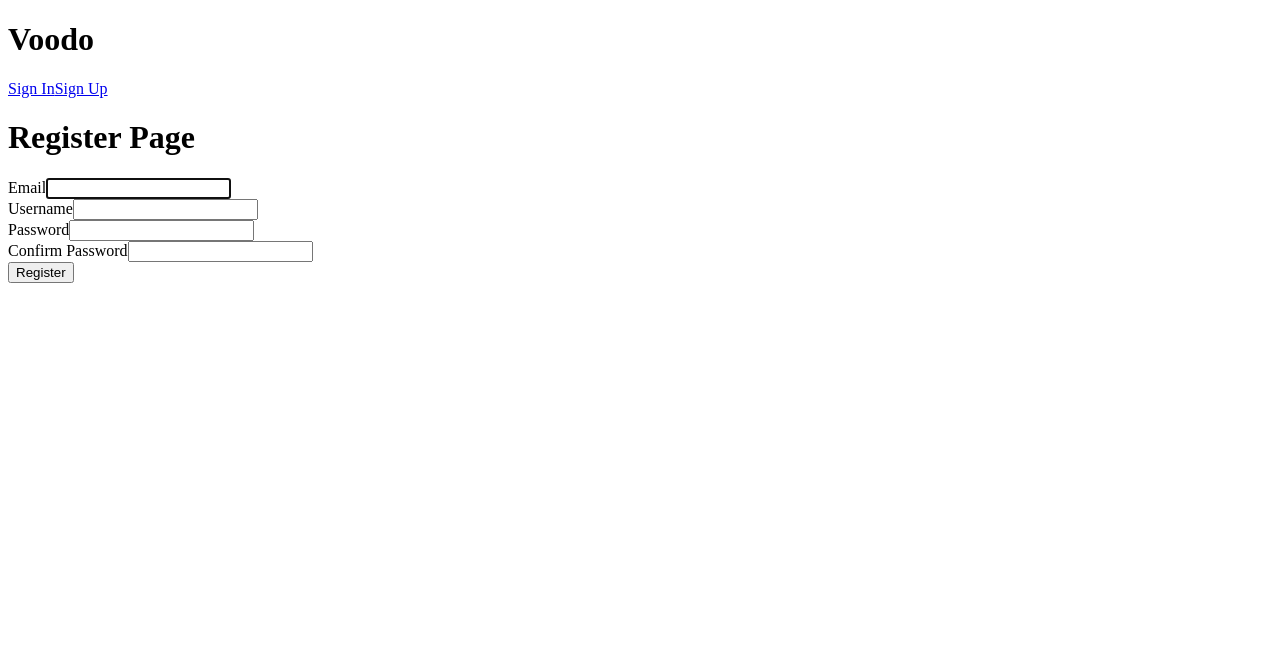
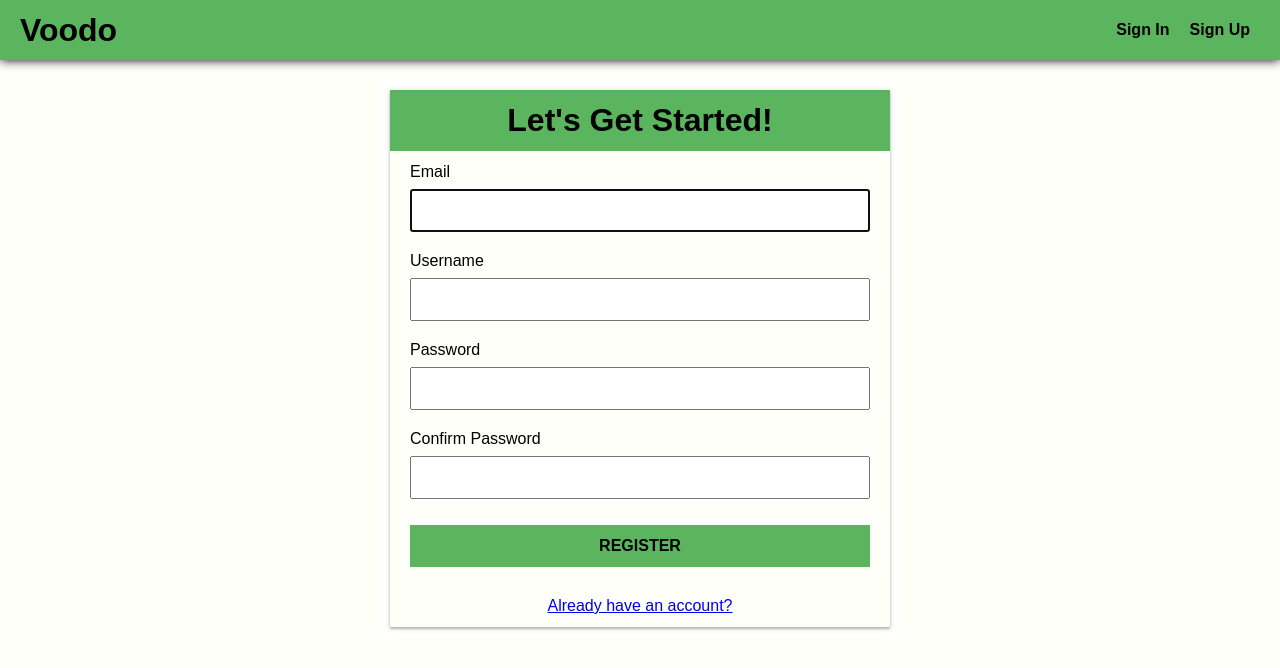
Before and after one commit to chumnend/voodo-app, a Vue app: page /register in a window 1280 px wide. Shown: the top 668 px of the page. Built offline with nearby package versions, Linux system fonts and the light colour scheme; no server answers.

Commit message:
styled app

```diff
--- a/package.json
+++ b/package.json
@@ -1,6 +1,6 @@
 {
   "name": "voodo-app",
-  "version": "0.1.0",
+  "version": "1.0.0",
   "private": true,
   "scripts": {
     "start": "npm run serve",
--- a/public/index.html
+++ b/public/index.html
@@ -5,6 +5,12 @@
     <meta http-equiv="X-UA-Compatible" content="IE=edge">
     <meta name="viewport" content="width=device-width,initial-scale=1.0">
     <link rel="icon" href="<%= BASE_URL %>favicon.ico">
+    <link rel="stylesheet"
+      href="https://cdnjs.cloudflare.com/ajax/libs/font-awesome/5.13.1/css/all.min.css"
+      integrity="sha512-xA6Hp6oezhjd6LiLZynuukm80f8BoZ3OpcEYaqKoCV3HKQDrYjDE1Gu8ocxgxoXmwmSzM4iqPvCsOkQNiu41GA=="
+      crossorigin="anonymous"
+    />
+
     <title>Voodo</title>
   </head>
   <body>
--- a/src/App.vue
+++ b/src/App.vue
@@ -1,15 +1,15 @@
 <template>
   <div class="app">
-    <header>
-      <h1>Voodo</h1>
+    <header class="navbar">
+      <h1 class="navbar-brand">Voodo</h1>
 
-      <div v-if="!isAuth">
+      <nav class="navbar-nav" v-if="!isAuth">
         <router-link to="/login">Sign In</router-link>
         <router-link to="/register">Sign Up</router-link>
-      </div>
-      <div v-else>
+      </nav>
+      <nav class="navbar-nav" v-else>
         <button v-on:click="logout">Log Out</button>
-      </div>
+      </nav>
     </header>
 
     <router-view
@@ -29,7 +29,7 @@ export default{
     };
   },
   mounted() {
-    if(localStorage.getItem('jwt') !== null) {
+    if(window.localStorage.getItem('jwt') !== null) {
       this.isAuth = true;
     }
   },
@@ -42,11 +42,11 @@ export default{
           password
         });
 
-        localStorage.setItem('id', res.data.id);
-        localStorage.setItem('username', res.data.username);
-        localStorage.setItem('jwt', res.data.token);
+        window.localStorage.setItem('id', res.data.id);
+        window.localStorage.setItem('username', res.data.username);
+        window.localStorage.setItem('jwt', res.data.token);
 
-        if(localStorage.getItem('jwt') !== null) {
+        if(window.localStorage.getItem('jwt') !== null) {
           this.isAuth = true;
           this.$router.push('/');
         }
@@ -62,11 +62,11 @@ export default{
           password,
         });
 
-        localStorage.setItem('id', res.data.id);
-        localStorage.setItem('username', res.data.username);
-        localStorage.setItem('jwt', res.data.token);
+        window.localStorage.setItem('id', res.data.id);
+        window.localStorage.setItem('username', res.data.username);
+        window.localStorage.setItem('jwt', res.data.token);
 
-        if(localStorage.getItem('jwt') !== null) {
+        if(window.localStorage.getItem('jwt') !== null) {
           this.isAuth = true;
           this.$router.push('/');
         }
@@ -76,7 +76,7 @@ export default{
     },
 
     logout() {
-      localStorage.clear();
+      window.localStorage.clear();
       this.isAuth = false;
       this.$router.push('/login');
     },
@@ -84,4 +84,50 @@ export default{
 };
 </script>
 
-<style scoped></style>
+<style scoped>
+  .navbar {
+    width: 100%;
+    height: 60px;
+    background: #5bb55e;
+    position: fixed;
+    top: 0;
+    left: 0;
+    right: 0;
+    display: flex;
+    justify-content: space-between;
+    align-items: center;
+    box-shadow: 0 0 10px 0 black;
+  }
+
+  .navbar * {
+    display: inline;
+  }
+
+  .navbar-brand {
+    margin: 0 20px;
+    padding: 0;
+  }
+
+  .navbar-nav {
+    margin: 0 20px;
+    display: flex;
+  }
+
+  .navbar-nav a {
+    margin: 10px;
+    color: black;
+    text-decoration: none;
+    font-weight: bold;
+  }
+
+  .navbar-nav button {
+    background: none;
+    border: none;
+    margin: 10px;
+    padding: 0;
+    font-size: 1rem;
+    font-family: sans-serif;
+    font-weight: bold;
+    cursor: pointer;
+  }
+</style>
--- a/src/components/TodoItem.vue
+++ b/src/components/TodoItem.vue
@@ -1,15 +1,15 @@
 <template>
   <li class="todo-item">
-    <div class="content" v-if="!editing">
-      <input type="checkbox" @click="handleToggle"/>
-      <p>{{ content }}</p>
-      <button @click="toggleEdit">Edit</button>
-      <button @click="handleDelete">Delete</button>
+    <div v-if="!editing">
+      <input type="checkbox" class="checkbox" v-model="checked" @click="handleToggle">
+      <p class="content">{{ content }}</p>
+      <button @click="toggleEdit"><i class="fas fa-edit"></i></button>
+      <button @click="handleDelete"><i class="fas fa-trash"></i></button>
     </div>
-    <div class="edit-bar" v-else>
-      <input type="text" v-model="editedContent"/>
-      <button @click="handleUpdate">Submit</button>
-      <button @click="toggleEdit">Cancel</button>
+    <div v-else>
+      <input class="text" type="text" v-model="editedContent"/>
+      <button @click="handleUpdate"><i class="fas fa-check"></i></button>
+      <button @click="toggleEdit"><i class="fas fa-times"></i></button>
     </div>
   </li>
 </template>
@@ -24,6 +24,7 @@
     },
     data() {
       return {
+        checked: this.completed,
         editedContent: '',
         editing: false,
       };
@@ -53,21 +54,36 @@
 </script>
 
 <style scoped>
-  .content {
+  .todo-item {
+    width: 100%;
+  }
+
+  div {
     display: flex;
     align-items: center;
   }
 
-  .content button {
-    height: 20px;
+  .checkbox {
+    min-width: 25px;
+    min-height: 25px;
   }
 
-  .edit-bar {
-    display: flex;
-    align-items: center;
+  .content {
+    padding: 6px 12px;
+    word-wrap: break-word;
+    overflow: hidden;
+    flex-grow: 1;
   }
 
-  .edit-bar button {
-    height: 20px;
+  .text {
+    flex-grow: 1;
+  }
+
+  div button {
+    background: none;
+    border: none;
+    cursor: pointer;
+    outline: none;
+    font-size: 16px;
   }
 </style>
--- a/src/main.js
+++ b/src/main.js
@@ -2,6 +2,7 @@ import Vue from 'vue';
 import App from './App.vue';
 import router from './router';
 import axios from 'axios';
+import './styles.css';
 
 Vue.prototype.$http = axios;
 
--- /dev/null
+++ b/src/styles.css
@@ -0,0 +1,25 @@
+body {
+  margin: 0;
+  margin-top: 60px;
+  padding: 30px;
+  height: 125vh;
+  background: #fffffa;
+  font-family: sans-serif;
+}
+
+ul {
+  list-style: none;
+  margin: 0;
+  padding: 0;
+}
+
+p {
+  margin: 0;
+  padding: 0;
+}
+
+@media screen and (max-width: 600px) {
+  body {
+    padding: 0;
+  }
+}
--- a/src/views/Register.vue
+++ b/src/views/Register.vue
@@ -1,24 +1,34 @@
 <template>
   <div class="register">
-    <h1>Register Page</h1>
     <form @submit.prevent="handleSubmit">
-      <div>
+     <header class="form-header">
+        <h1>Let's Get Started!</h1>
+      </header>
+
+      <div class="form-group">
         <label for="email">Email</label>
         <input id="email" type="email" v-model="email" required autofocus>
       </div>
-      <div>
+      <div class="form-group">
         <label for="username">Username</label>
         <input id="username" type="text" v-model="username" required autofocus>
       </div>
-      <div>
+      <div class="form-group">
         <label for="password">Password</label>
         <input id="password" type="password" v-model="password" required autofocus>
       </div>
-      <div>
+      <div class="form-group">
         <label for="password2">Confirm Password</label>
         <input id="password2" type="password" v-model="password2" required autofocus>
       </div>
-      <button type="submit">Register</button>
+
+      <div class="container">
+        <button type="submit">Register</button>
+      </div>
+
+      <div class="container">
+        <a href="#">Already have an account?</a>
+      </div>
     </form>
   </div>
 </template>
@@ -54,4 +64,70 @@
   };
 </script>
 
-<style scoped></style>
+<style scoped>
+  form {
+    width: 500px;
+    margin: 0 auto;
+    box-shadow:
+        0 2px 2px rgba(0,0,0,0.2),
+        0 1px 5px rgba(0,0,0,0.2),
+        0 0 0 12px rgba(255,255,255,0.4);
+  }
+
+  .form-header {
+    text-align: center;
+    background: #5bb55e;
+    padding: 12px 0;
+  }
+
+  h1 {
+    margin: 0;
+    padding: 0;
+  }
+
+  .form-group {
+    margin: 12px 0;
+    padding: 0 20px;
+  }
+
+  .form-group input {
+    width: 100%;
+    margin: 8px 0;
+    padding: 12px 20px;
+    box-sizing: border-box;
+  }
+
+  button {
+    width: 100%;
+    padding: 12px 20px;
+    background: #5bb55e;
+    border: none;
+    text-transform: uppercase;
+    font-size: 16px;
+    font-weight: bold;
+    cursor: pointer;
+  }
+
+  .container {
+    margin: 12px 0;
+    padding: 6px 20px;
+    text-align: center;
+  }
+
+  .container a {
+    display: block;
+    margin: 6px 0;
+  }
+
+  @media screen and (max-width: 600px) {
+    form {
+      padding-top: 30px;
+      width: 100%;
+      box-shadow: none;
+    }
+
+    .form-header {
+      background: white;
+    }
+  }
+</style>
--- a/src/views/Todo.vue
+++ b/src/views/Todo.vue
@@ -1,7 +1,9 @@
 <template>
   <div class="todo">
-    <h1>Todo Page</h1>
-
+    <p v-if="isEmpty" class="message">
+      You currently have no lists! Get started by pressing the add button.
+    </p>
+    <div v-else class="container">
       <todo-list
         v-for="todoList in todoLists"
         v-bind:key="todoList.id"
@@ -11,8 +13,9 @@
         @update:list="updateTodoList"
         @delete:list="deleteTodoList"
       />
+    </div>
 
-    <button @click="addTodoList">Add List</button>
+    <button @click="addTodoList">+</button>
   </div>
 </template>
 
@@ -29,6 +32,11 @@
         url: process.env.VUE_APP_API,
         todoLists: [],
       };
+    },
+    computed: {
+      isEmpty() {
+        return this.todoLists.length === 0;
+      }
     },
     mounted() {
       this.getTodoLists();
@@ -103,4 +111,40 @@
   };
 </script>
 
-<style scoped></style>
+<style scoped>
+  .todo {
+    width: 100%;
+  }
+
+  .container {
+    display: grid;
+    grid-template-columns: 1fr 1fr;
+    grid-gap: 10px;
+  }
+
+  .message {
+    margin: 0 auto;
+    text-align: center;
+  }
+
+  button {
+    width: 50px;
+    height: 50px;
+    position: fixed;
+    right: 30px;
+    bottom: 20px;
+    border: none;
+    border-radius: 50%;
+    box-shadow: 2px 2px 5px 2px #919191;
+    background: #5bb55e;
+    font-size: 40px;
+    cursor: pointer;
+  }
+
+  @media screen and (max-width: 600px) {
+    .container {
+      display: block;
+      padding: 20px 0;
+    }
+  }
+</style>
```
Also changed, not shown: src/components/TodoList.vue (+54 -26 lines), src/views/Login.vue (+83 -6 lines), src/assets/logo.png (deleted), 1 other file (tests, documents, lock files or other folders). Lines whose indentation alone changed are shown as unchanged.
